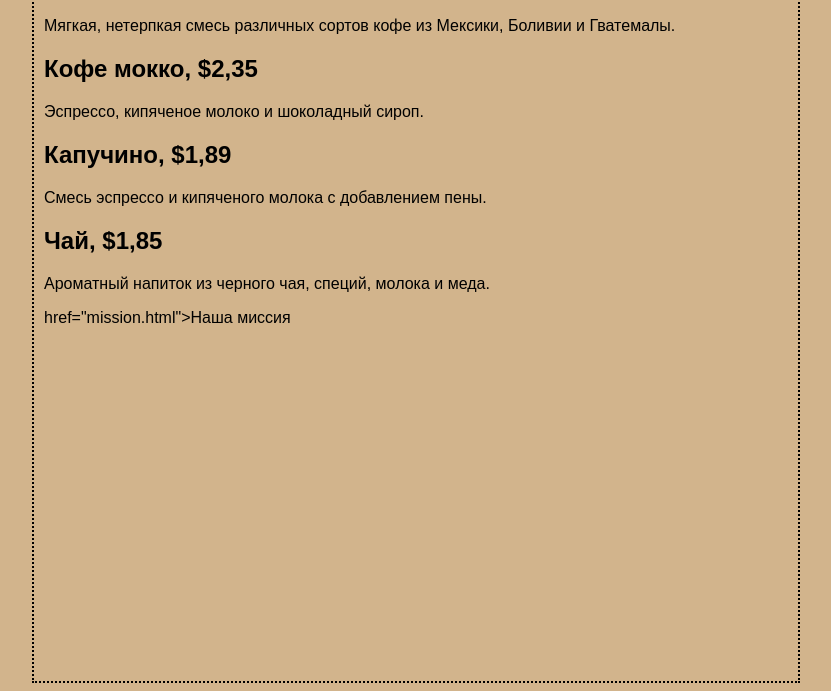
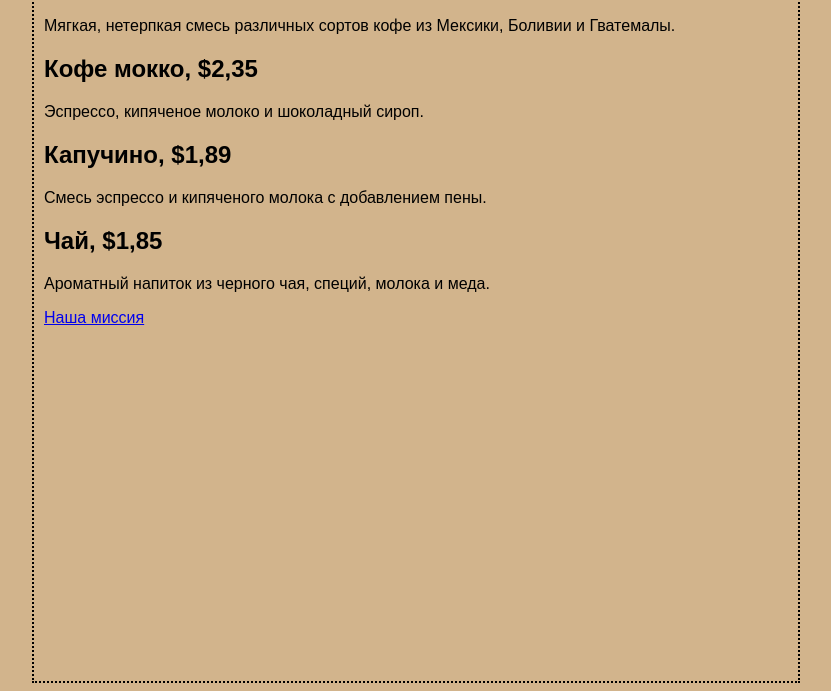
Before and after one commit to dron185/my-site, a plain HTML site: page index.html in a window 1280 px wide. Shown: the part 109-800 px from the top of the page, without its empty margins (224-1055 px from the left). Drawn offline with Linux system fonts and the light colour scheme.

Commit message:
исправление ссылки

```diff
--- a/index.html
+++ b/index.html
@@ -28,6 +28,6 @@
 
               <h2>Чай, $1,85</h2>
               <p>Ароматный напиток из черного чая, специй, молока и меда.</p>
-              <a> href="mission.html">Наша миссия</a>
+              <a href="mission.html">Наша миссия</a>
        </body>
 </html>
```
